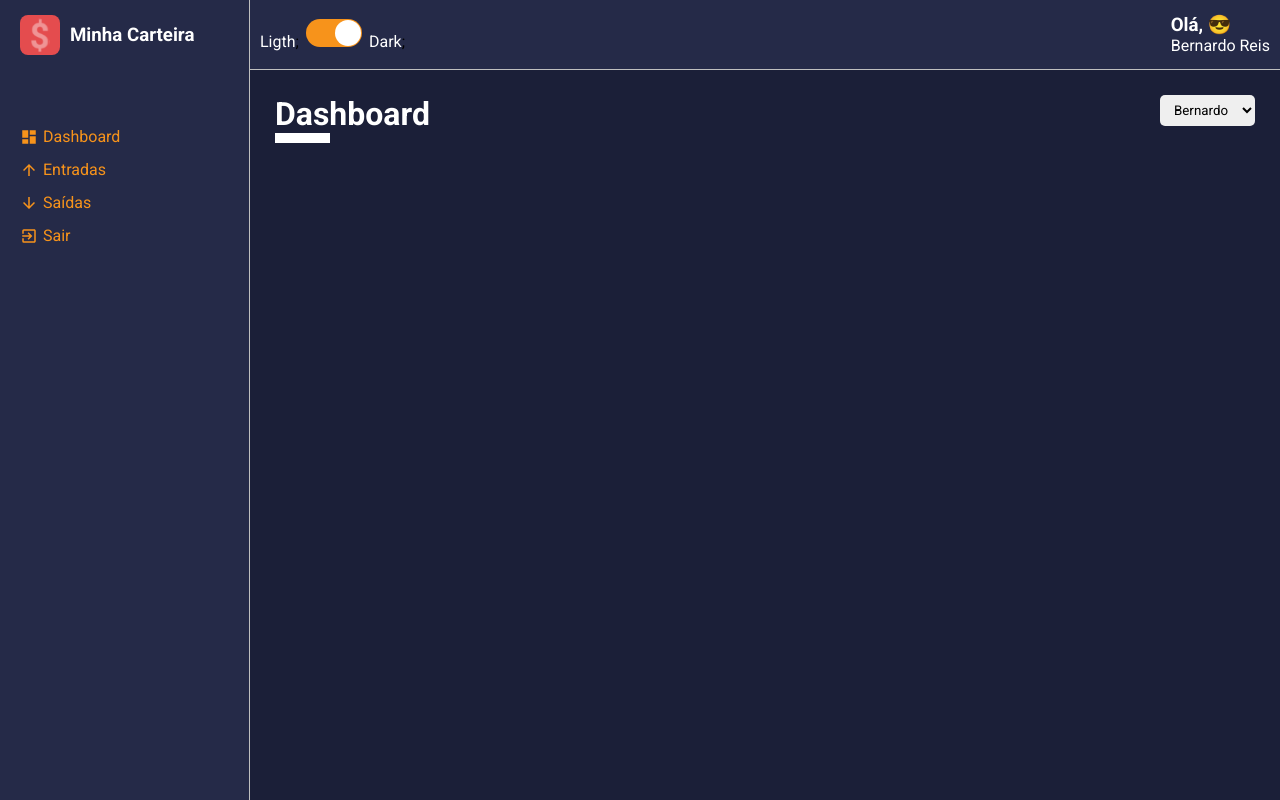
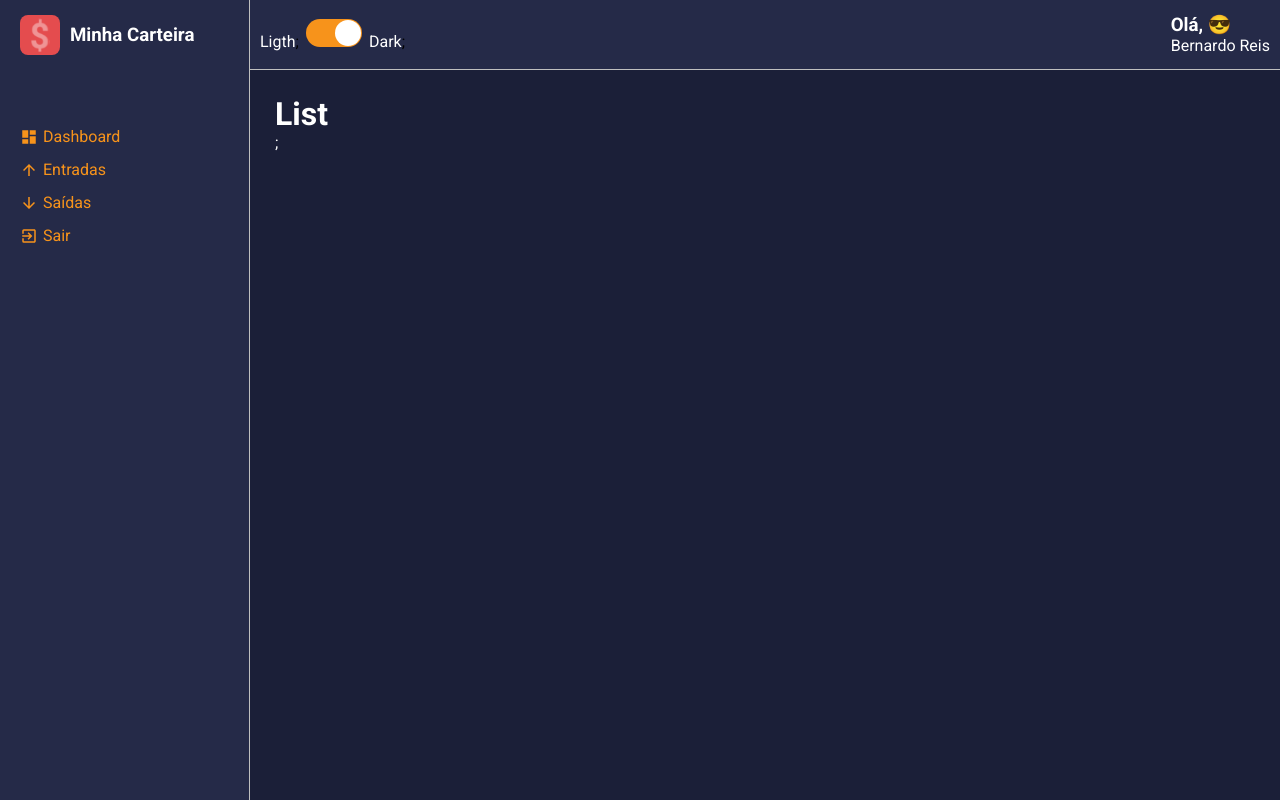
Before and after one commit to devBernardo-Mendes/react-dashboard, a React (Create React App) app: page / in a window 1280 px wide. Built offline with nearby package versions, Linux system fonts and the light colour scheme.

Commit message:
feat: :sparkles: Render List

```diff
--- a/src/App.tsx
+++ b/src/App.tsx
@@ -8,7 +8,7 @@ import { ThemeProvider } from "styled-components";
 // components
 // -------------------------------------------------
 import Layout from "./components/Layout";
-import Dashboard from "./pages/Dashboard";
+import List from "./pages/List";
 
 // -------------------------------------------------
 // style
@@ -21,7 +21,7 @@ const App: React.FC = () => {
     <ThemeProvider theme={dark}>
       <GlobalStyles />
       <Layout>
-        <Dashboard />
+        <List />
       </Layout>
     </ThemeProvider>
   );
```
